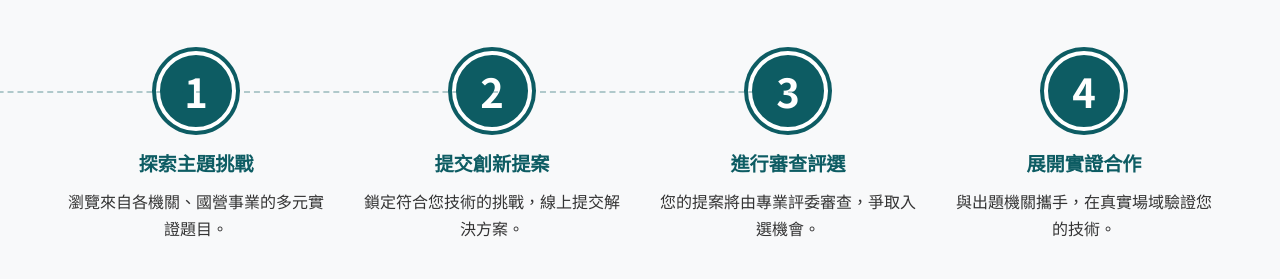
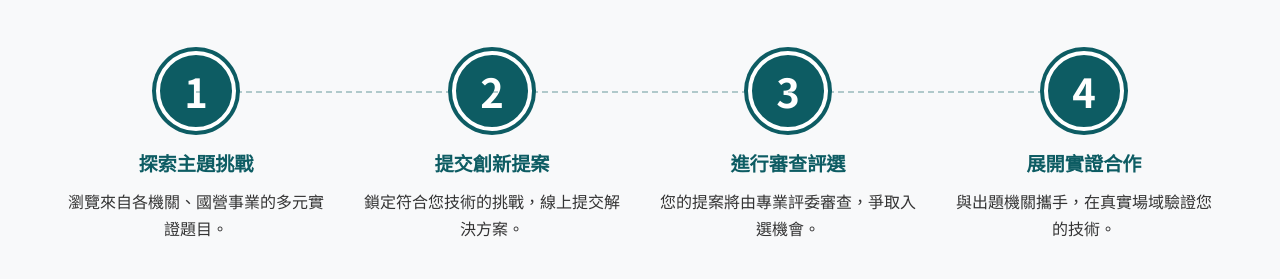
Before and after one commit to toble33062aa7-max/innovation-platform-demo, a plain HTML site: page index.html in a window 1280 px wide. Shown: the part 673-952 px from the top of the page. Drawn offline with Linux system fonts and the light colour scheme.

Commit message:
Update index.html

```diff
--- a/index.html
+++ b/index.html
@@ -58,15 +58,17 @@
             text-align: center;
         }
         .step-item { position: relative; }
+      /* --- 請找到並替換這段 CSS --- */
+
 	.step-item:not(:last-child)::after {
  	   content: '';
  	   position: absolute;
-            top: 40px;
-            right: -16px;
-            width: 100%;
+ 	   top: 40px; /* 垂直位置不變，對齊圓圈中心 */
+	    left: 50%; /* 從目前項目的水平中心開始 */
+	    width: calc(100% + 32px); /* 關鍵！寬度 = 項目寬度 + 間距 */
 	    border-top: 2px dashed var(--primary-color);
-            transform: translateX(-50%);
 	    opacity: 0.3;
+	    /* 移除不必要的 transform 和 right 屬性 */
 	}
         .step-number {
             width: 80px; height: 80px;
```
Lines whose indentation alone changed are shown as unchanged.
